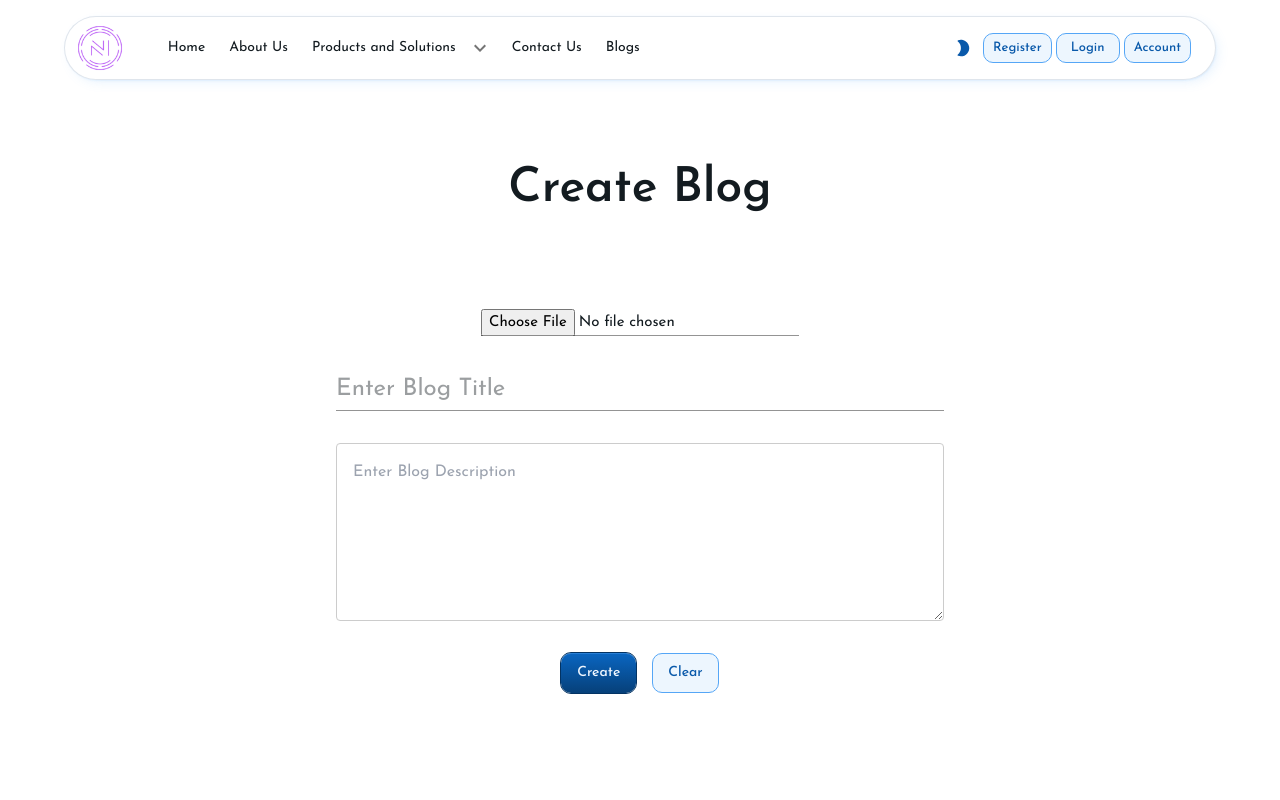
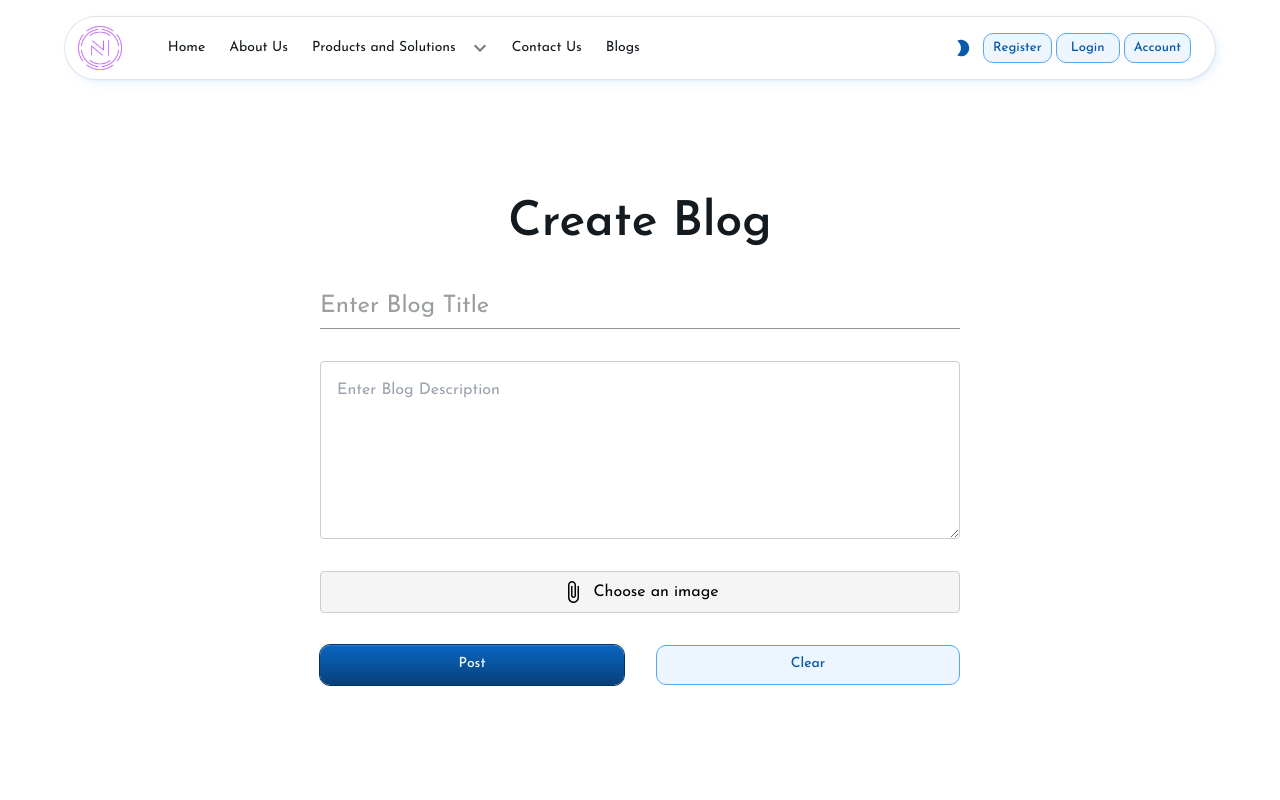
Before and after one commit to Ganesh-Mk/nitaiinnovations, a React (Vite) app in the folder frontend/: page /createBlog in a window 1280 px wide. Shown: the top 800 px of the page. Built offline with nearby package versions, Linux system fonts and the light colour scheme; no server answers.

Commit message:
blogs designing done

```diff
--- a/frontend/src/Pages/Blogs.jsx
+++ b/frontend/src/Pages/Blogs.jsx
@@ -2,6 +2,7 @@ import { Box, Button, Divider, Typography, useTheme } from "@mui/material";
 import axios from "axios";
 import React, { useEffect } from "react";
 import { format } from "date-fns";
+import FeatureMainSection from "../Components/FeatureMainSection";
 import { Link } from "react-router-dom";
 
 function CreateBlog() {
@@ -33,15 +34,30 @@ function CreateBlog() {
         padding: "2rem",
         backgroundColor: theme.palette.background.default,
         color: theme.palette.text.primary,
+        width: "100%",
+        backgroundImage:
+          theme.palette.mode === "light"
+            ? "linear-gradient(180deg, #CEE5FD, #FFF)"
+            : `linear-gradient(#02294F, ${alpha("#090E10", 0.0)})`,
+        backgroundSize: "100% 10%",
+        backgroundRepeat: "no-repeat",
       }}
     >
-      <Typography variant="h2" sx={{ marginTop: "7rem" }}>
+      <Typography
+        variant="h1"
+        sx={{
+          textAlign: "center",
+          display: "flex",
+          fontSize: { xs: "2.5rem", md: "3rem" },
+          flexDirection: { xs: "column", md: "row" },
+          alignSelf: "center",
+          marginTop: "7rem",
+        }}
+      >
         All Blogs
       </Typography>
       <Link to="/createBlog">
-        <Button variant="outlined" sx={{ marginTop: "1rem" }}>
-          Create your blog
-        </Button>
+        <Button variant="outlined">Create your blog</Button>
       </Link>
 
       <Box
--- a/frontend/src/Pages/CreateBlog.jsx
+++ b/frontend/src/Pages/CreateBlog.jsx
@@ -5,10 +5,13 @@ import {
   TextareaAutosize,
   Typography,
   useTheme,
+  IconButton,
+  InputAdornment,
 } from "@mui/material";
+import AttachFileIcon from "@mui/icons-material/AttachFile";
 import axios from "axios";
 import { useNavigate } from "react-router-dom";
-import React, { useState, useEffect } from "react";
+import React, { useState } from "react";
 
 function CreateBlog() {
   const navigate = useNavigate();
@@ -17,7 +20,7 @@ function CreateBlog() {
 
   const [title, setTitle] = useState("");
   const [desc, setDesc] = useState("");
-  const [image, setimage] = useState(null);
+  const [image, setImage] = useState(null);
 
   function createBlog(e) {
     e.preventDefault();
@@ -28,7 +31,6 @@ function CreateBlog() {
     }
 
     let formData = new FormData();
-
     formData.append("username", localStorage.getItem("username"));
     formData.append("email", localStorage.getItem("email"));
     formData.append("title", title);
@@ -53,12 +55,12 @@ function CreateBlog() {
   }
 
   const inputStyles = {
-    width: "50%",
+    width: { xs: "100%", sm: "100%" },
     fontSize: "1.5rem",
   };
 
   const textAreaStyles = {
-    width: "50%",
+    width: "100%",
     backgroundColor: theme.palette.mode === "dark" ? "transparent" : "#fff",
     color: theme.palette.mode === "dark" ? "#fff" : "#000",
     fontSize: "1rem",
@@ -66,6 +68,30 @@ function CreateBlog() {
     padding: "1rem",
     borderRadius: "4px",
     border: "1px solid #ccc",
+  };
+
+  const fileInputStyles = {
+    display: "none",
+  };
+
+  const fileInputLabelStyles = {
+    display: "flex",
+    alignItems: "center",
+    justifyContent: "center",
+    width: "100%",
+    backgroundColor: theme.palette.mode === "dark" ? "#333" : "#f5f5f5",
+    borderRadius: "4px",
+    border: "1px solid #ccc",
+    padding: "0.5rem",
+    cursor: "pointer",
+    fontSize: "1rem",
+    fontWeight: "400",
+    color: theme.palette.mode === "dark" ? "#fff" : "#000",
+    gap: "0.5rem",
+    transition: "background-color 0.3s",
+    "&:hover": {
+      backgroundColor: theme.palette.mode === "dark" ? "#555" : "#e0e0e0",
+    },
   };
 
   return (
@@ -76,14 +102,13 @@ function CreateBlog() {
         justifyContent: "center",
         alignItems: "center",
         flexDirection: "column",
+        padding: { xs: "0 2rem", sm: "0 20rem" },
         gap: "2rem",
-        padding: "2rem",
       }}
     >
-      <br />
-      <Typography variant="h2">Create Blog</Typography>
-      <br />
-      <Input type="file" onChange={(e) => setimage(e.target.files[0])} />
+      <Typography variant="h2" mt={"5rem"}>
+        Create Blog
+      </Typography>
       <Input
         placeholder="Enter Blog Title"
         sx={inputStyles}
@@ -97,11 +122,32 @@ function CreateBlog() {
         placeholder="Enter Blog Description"
         style={textAreaStyles}
       />
-      <Box sx={{ display: "flex", gap: "1rem" }}>
-        <Button variant="contained" onClick={createBlog}>
-          Create
+      <label htmlFor="file-upload" style={fileInputLabelStyles}>
+        <AttachFileIcon />
+        {image ? image.name : "Choose an image"}
+        <Input
+          id="file-upload"
+          type="file"
+          accept="image/*"
+          onChange={(e) => setImage(e.target.files[0])}
+          style={fileInputStyles}
+        />
+      </label>
+      <Box
+        sx={{
+          display: "grid",
+          placeItems: "center",
+          width: { xs: "100%", sm: "100%" },
+          gap: "2rem",
+          gridTemplateColumns: { xs: "1fr", sm: "1fr 1fr" },
+        }}
+      >
+        <Button variant="contained" sx={{ width: "100%" }} onClick={createBlog}>
+          Post
         </Button>
-        <Button variant="outlined">Clear</Button>
+        <Button variant="outlined" sx={{ width: "100%" }}>
+          Clear
+        </Button>
       </Box>
     </Box>
   );
```
Also changed, not shown: 3 other files (tests, documents, lock files or other folders).
